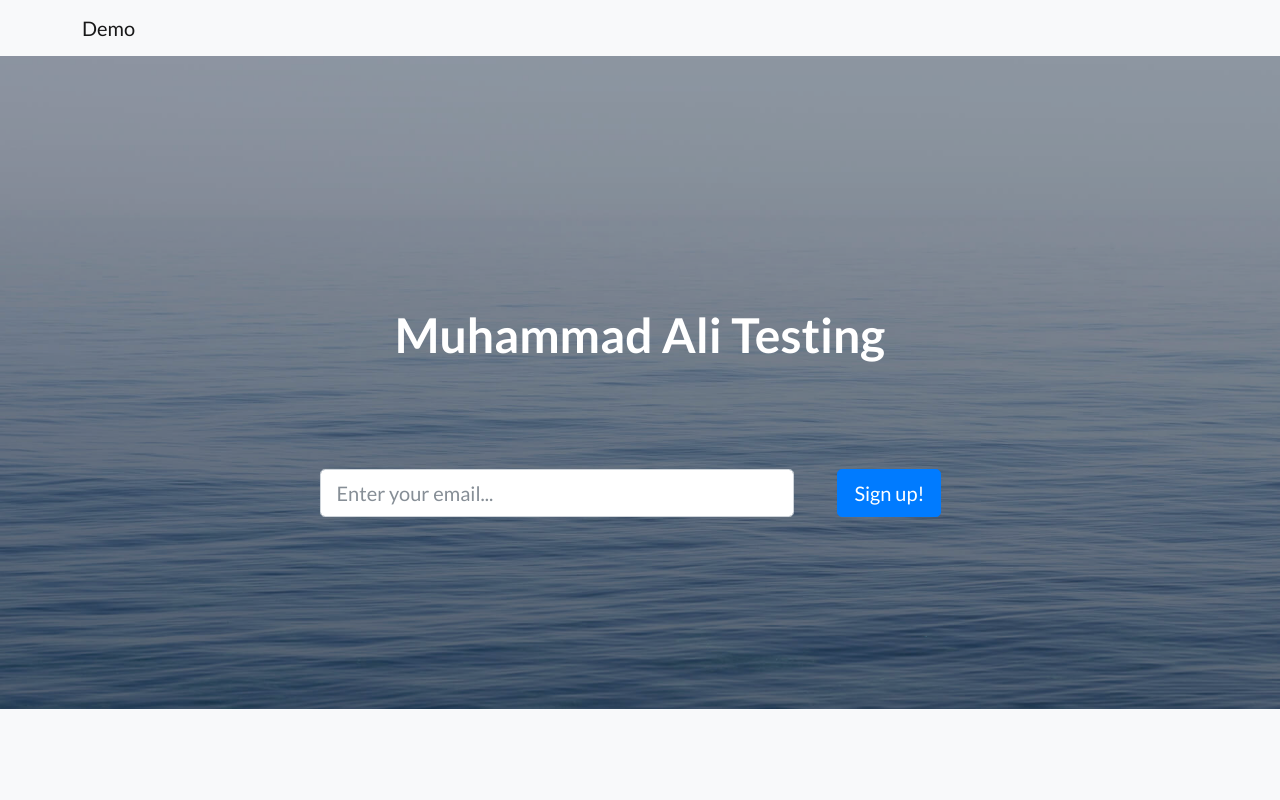
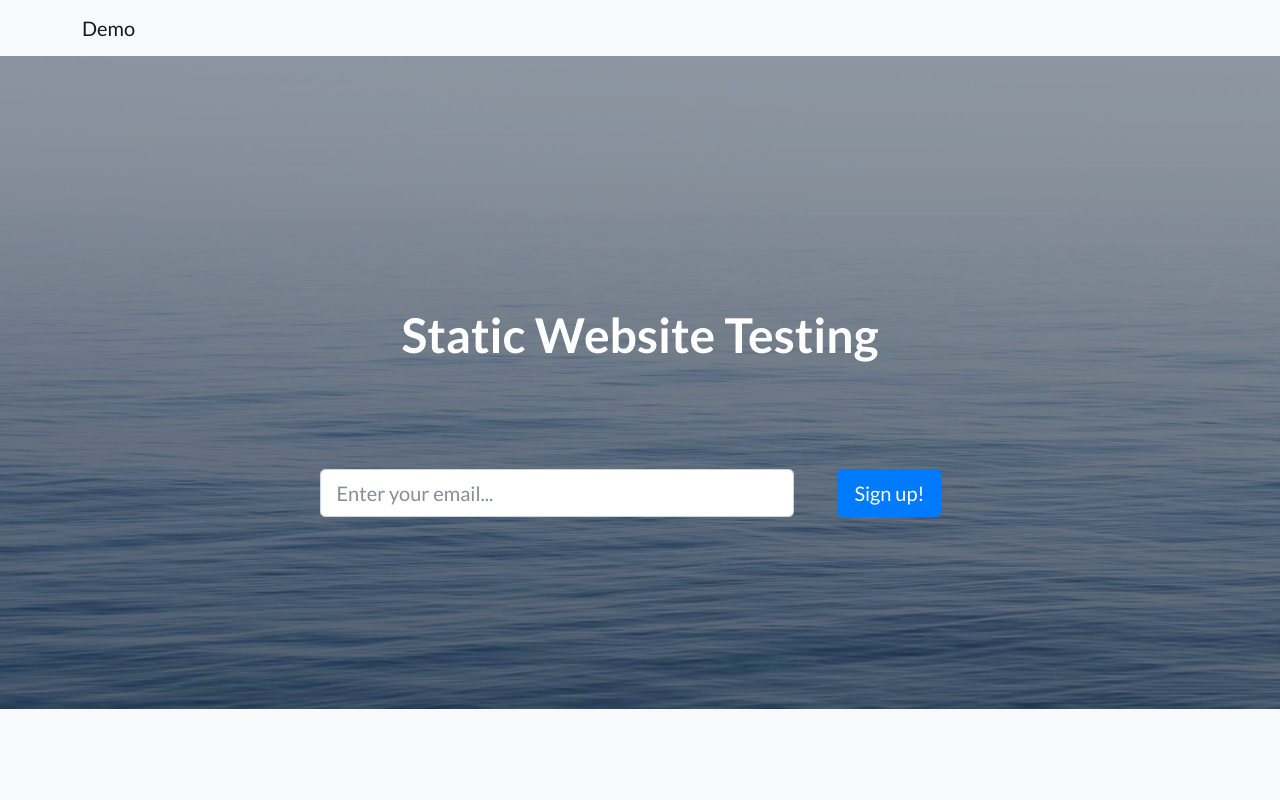
Before and after one commit to muhammadali28/Testing_Repo, a plain HTML site: page index.html in a window 1280 px wide. Shown: the top 800 px of the page. Drawn offline with nearby package versions, Linux system fonts and the light colour scheme.

Commit message:
Checking pipeline

```diff
--- a/index.html
+++ b/index.html
@@ -23,7 +23,7 @@
         <div class="container">
             <div class="row">
                 <div class="col-xl-9 mx-auto position-relative">
-                    <h1 class="mb-5"><br>Muhammad Ali Testing<br><br></h1>
+                    <h1 class="mb-5"><br>Static Website Testing<br><br></h1>
                 </div>
                 <div class="col-md-10 col-lg-8 col-xl-7 mx-auto position-relative">
                     <form>
```
